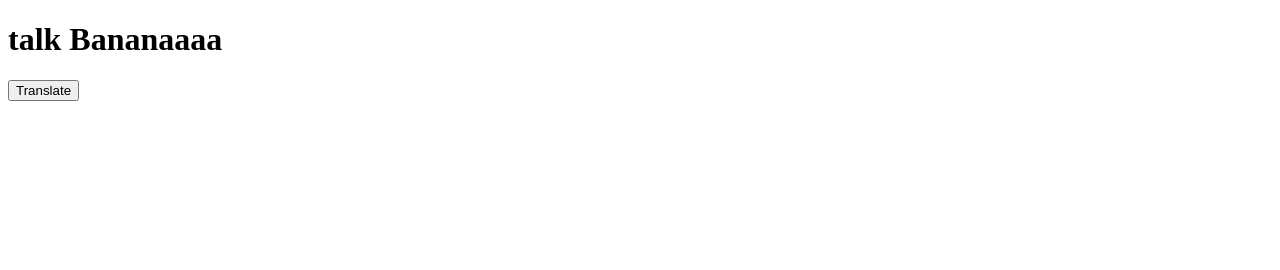
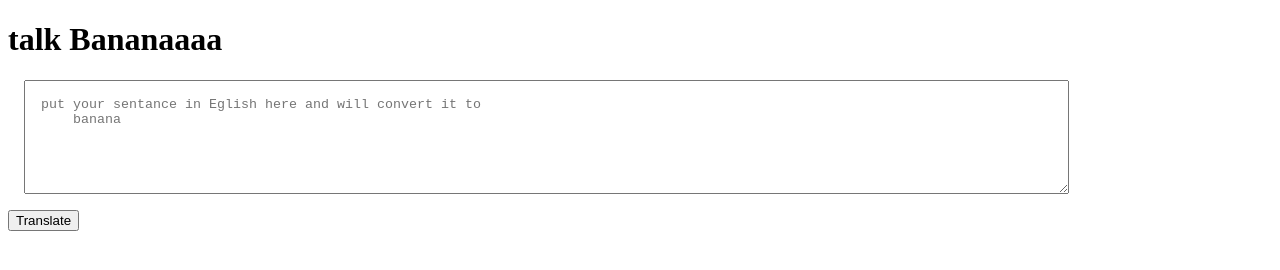
Before and after one commit to moeedfaizee/neogcamp-banana-talk, a plain HTML site: page index.html in a window 1280 px wide. Drawn offline with Linux system fonts and the light colour scheme.

Commit message:
taking input and console

```diff
--- a/app.js
+++ b/app.js
@@ -1,5 +1,10 @@
 var btnTranslate = document.querySelector("#btn-translate");
+var txtInput = document.querySelector("#txt-input");
 
-btnTranslate.addEventListener("click", function clickEventhandler() {
-    console.log("clicked!")
-})
+console.log(txtInput)
+
+function clickEventhandler() {
+    console.log("clicked!");
+    console.log("input", txtInput.value);
+};
+btnTranslate.addEventListener("click",clickHandler)
--- a/index.html
+++ b/index.html
@@ -5,10 +5,22 @@
     <meta http-equiv="X-UA-Compatible" content="IE=edge">
     <meta name="viewport" content="width=device-width, initial-scale=1.0">
     <title>Banana Speak</title>
+    <style>
+        textarea {
+            width: 80%;
+            height: 10vh;
+            display: block;
+            margin: 1rem;
+            padding: 1rem;
+        }
+    </style>
 
 </head>
 <body>
     <h1>talk Bananaaaa</h1>
+    <textarea id="txt-inpute"
+    placeholder="put your sentance in Eglish here and will convert it to
+    banana"></textarea>
     <button id="btn-translate">Translate</button>
 
 
```
